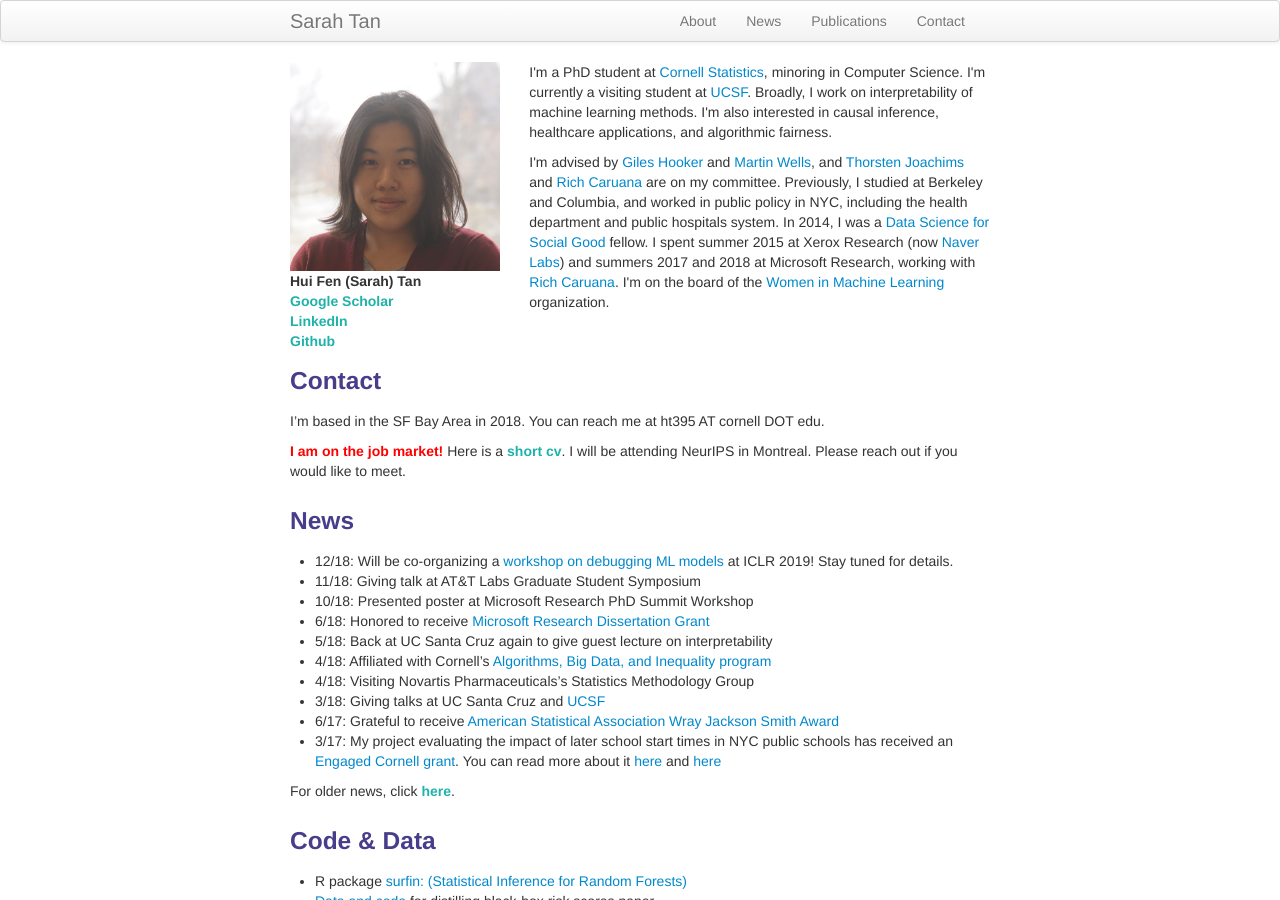
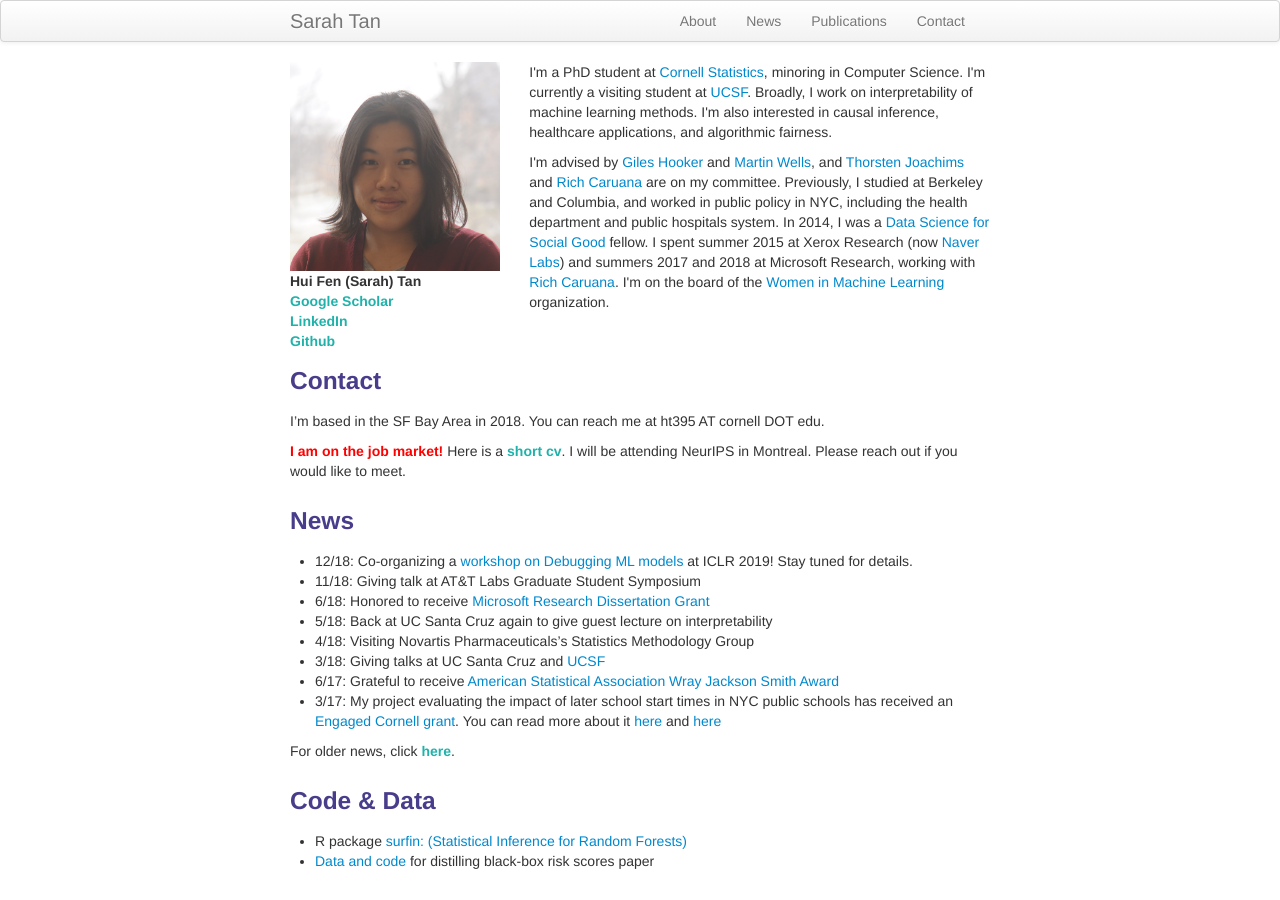
Before and after one commit to shftan/shftan.github.io, a Jekyll site: the page built from index.md, in a window 1280 px wide and 900 px high. Built offline with Jekyll 4.4.1, drawn with Linux system fonts in a browser that asks for light colours.

Commit message:
Update index.md

```diff
--- a/index.md
+++ b/index.md
@@ -32,12 +32,10 @@ I'm based in the SF Bay Area in 2018. You can reach me at ht395 AT cornell DOT e
 
 <div class="row-fluid" id="news"><h3>News</h3>
 </div>
-- 12/18: Will be co-organizing a [workshop on debugging ML models](https://iclr.cc/Conferences/2019/Schedule?showEvent=628) at ICLR 2019! Stay tuned for details.
+- 12/18: Co-organizing a [workshop on Debugging ML models](https://iclr.cc/Conferences/2019/Schedule?showEvent=628) at ICLR 2019! Stay tuned for details.
 - 11/18: Giving talk at AT&T Labs Graduate Student Symposium
-- 10/18: Presented poster at Microsoft Research PhD Summit Workshop
 - 6/18: Honored to receive [Microsoft Research Dissertation Grant](https://www.microsoft.com/en-us/research/academic-program/dissertation-grant/#!grant-recipients)
 - 5/18: Back at UC Santa Cruz again to give guest lecture on interpretability
-- 4/18: Affiliated with Cornell's [Algorithms, Big Data, and Inequality program](http://socialsciences.cornell.edu/algorithms/)
 - 4/18: Visiting Novartis Pharmaceuticals's Statistics Methodology Group
 - 3/18: Giving talks at UC Santa Cruz and [UCSF](https://epibiostat.ucsf.edu/events/two-projects-interpretability-and-causal-inference-auditing-black-box-modelsimpact-evaluation)
 - 6/17: Grateful to receive [American Statistical Association Wray Jackson Smith Award](http://stattrak.amstat.org/2017/07/01/smithscholarship/)
```
